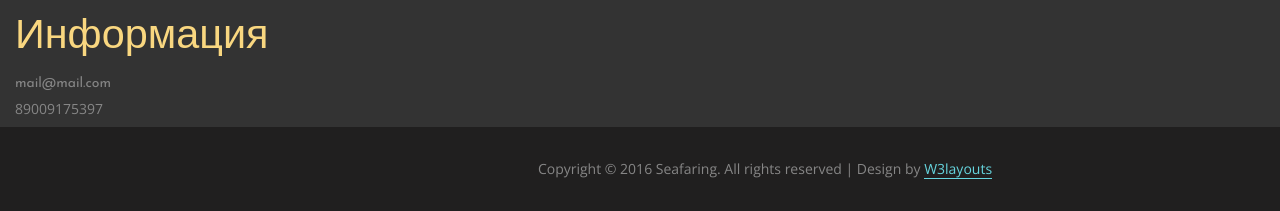
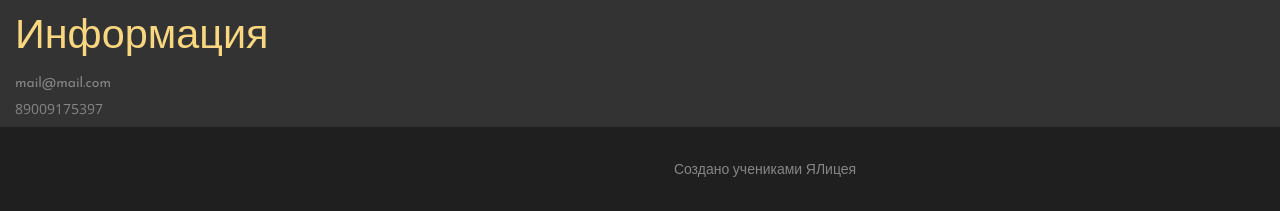
Before and after one commit to Sus-arch/mission_kulture, a Flask app: page / in a window 1280 px wide; the page is wider, and only the part inside the window is pictured. Shown: the part 1219-1430 px from the top of that part. Run offline with Flask 2, Linux system fonts and the light colour scheme; some libraries are stand-ins or nearby versions.

Commit message:
little changes

```diff
--- a/templates/base.html
+++ b/templates/base.html
@@ -83,7 +83,7 @@
 	</div>
 	<div class="footer-bottom">
 		<div class="container">
-			<p>Copyright © 2016 Seafaring. All rights reserved | Design by <a href="">W3layouts</a></p>
+			<p>Создано учениками ЯЛицея</p>
 		</div>
 	</div>
 <!--//footer-->
```
